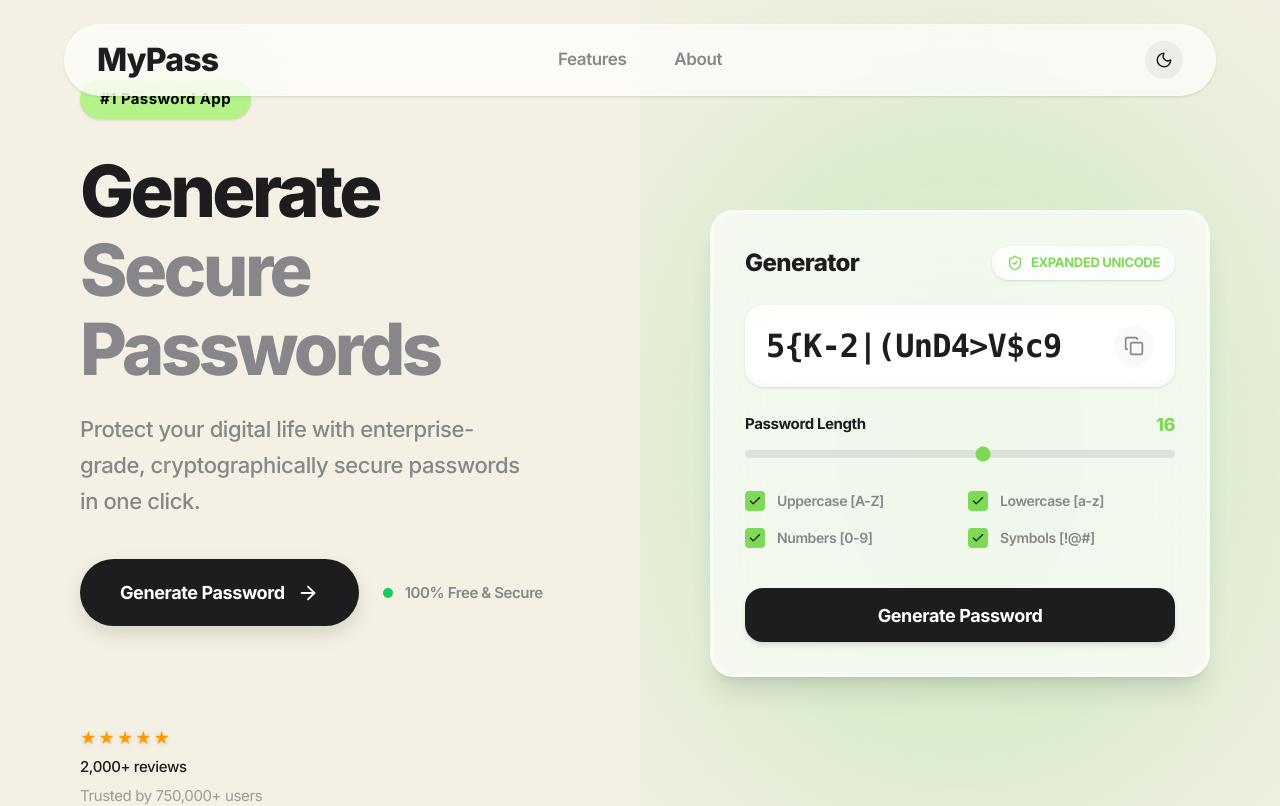
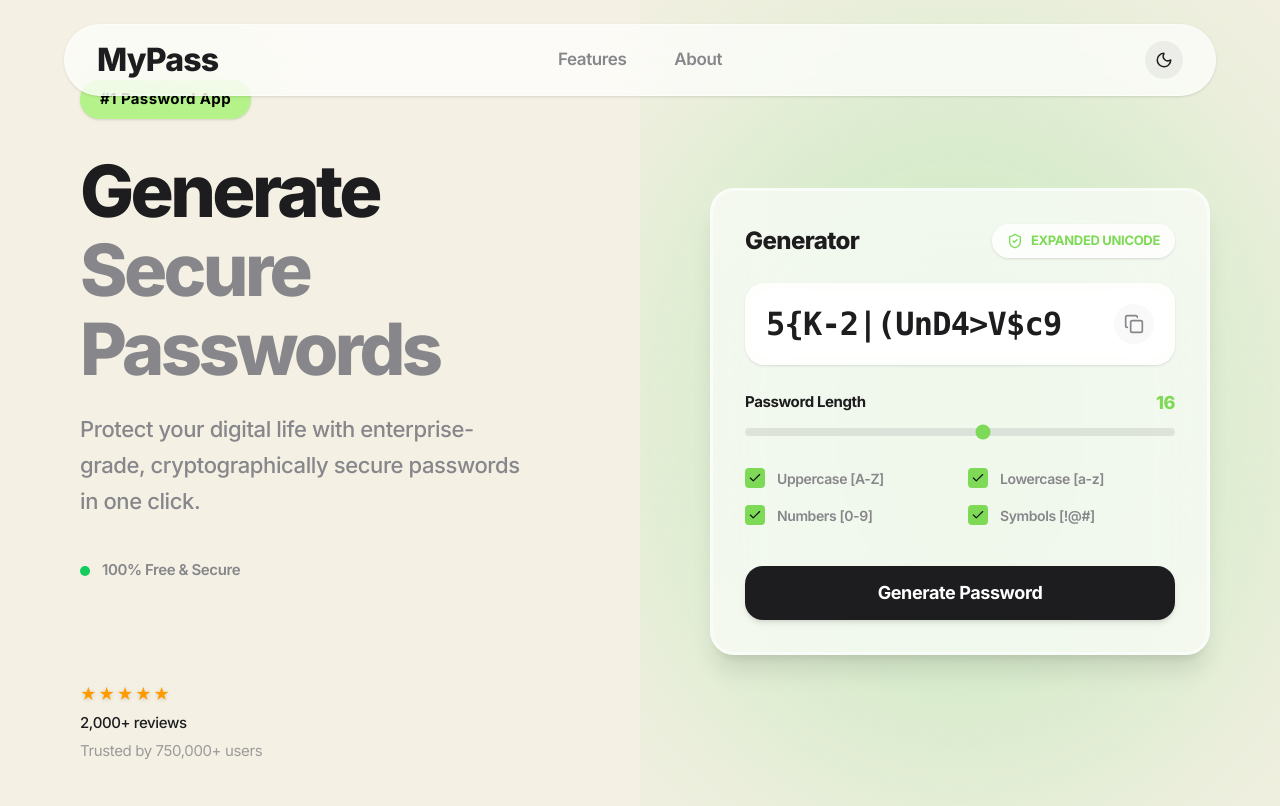
Before and after one commit to thepriyanshbhatt/Password-Generator, a React (Vite) app: page / in a window 1280 px wide. Shown: the top 806 px of the page. Built offline with nearby package versions, Linux system fonts and the light colour scheme.

Commit message:
Remove Generate Password button from HeroLeft

```diff
--- a/src/components/HeroLeft.tsx
+++ b/src/components/HeroLeft.tsx
@@ -20,11 +20,6 @@ const HeroLeft: React.FC = () => {
           </p>
 
           <div className="flex flex-col sm:flex-row items-start sm:items-center gap-6">
-            <button className="bg-btn-bg text-btn-text px-10 py-5 rounded-full font-bold text-[18px] hover:scale-105 active:scale-95 transition-all duration-300 shadow-[0_8px_20px_rgba(0,0,0,0.12)] dark:shadow-[0_8px_20px_rgba(255,255,255,0.08)] flex items-center gap-3 group">
-              Generate Password
-              <ArrowRight className="group-hover:translate-x-1 transition-transform" size={22} />
-            </button>
-
             <div className="flex items-center gap-3 text-text-secondary">
               <div className="w-2.5 h-2.5 rounded-full bg-green-500 animate-pulse"></div>
               <span className="text-[15px] font-semibold">100% Free & Secure</span>
```
